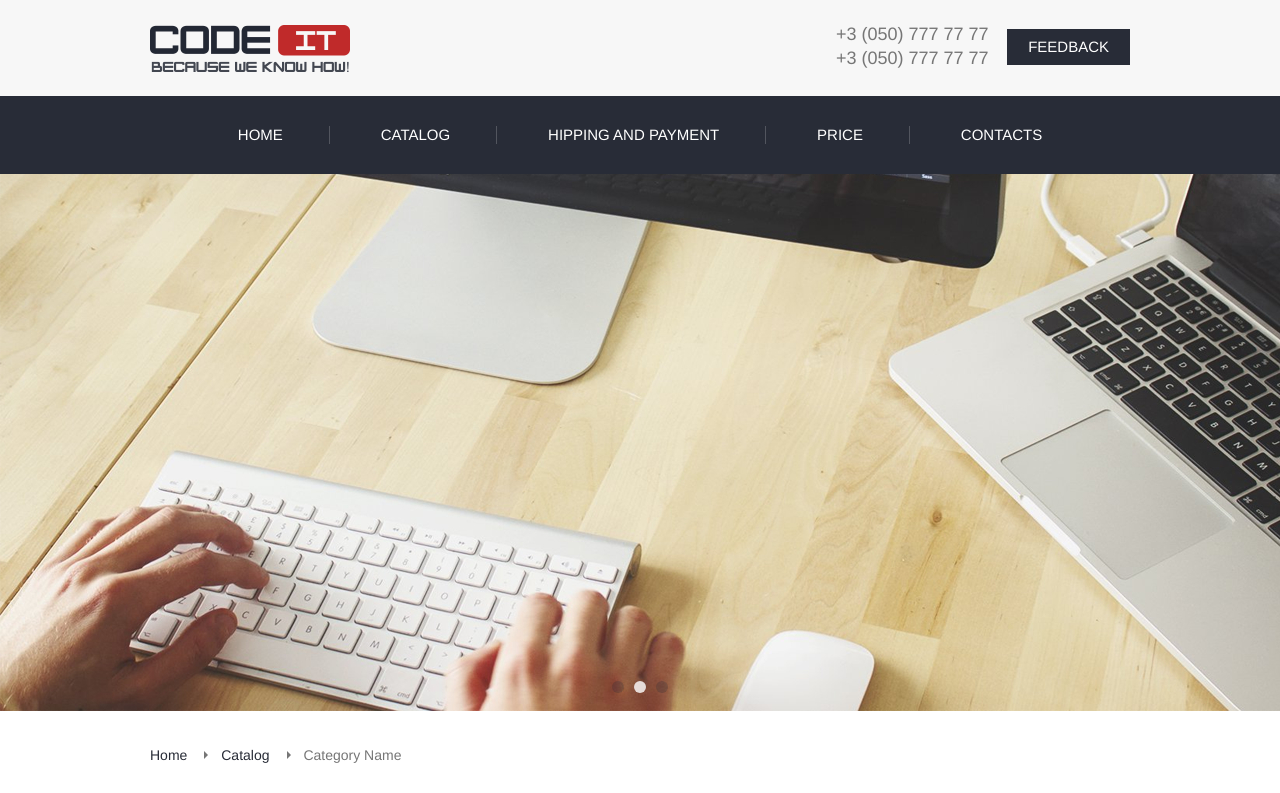
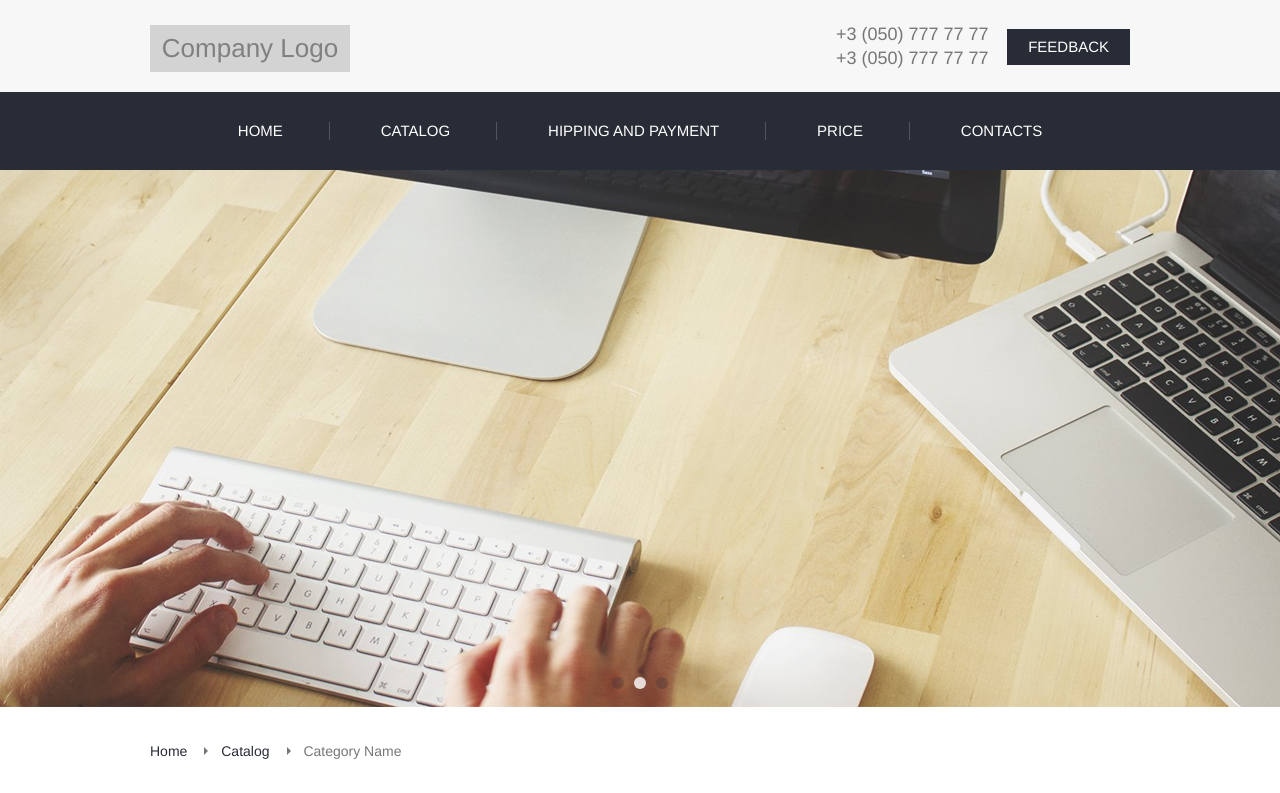
Before and after one commit to VadimMikh/CodeIT, a website: page app/index.html in a window 1280 px wide. Shown: the top 793 px of the page. Drawn offline with nearby package versions, Linux system fonts and the light colour scheme.

Commit message:
<some fixes>

```diff
--- a/app/index.html
+++ b/app/index.html
@@ -17,7 +17,7 @@
 			<div class="container clear">
 				<a href="#" class="open_menu"></a>
 				<h1 class="logo">
-					<a href="#"><img src="img/logo.png" width="200" height="47" alt="codeit"/></a>
+					<a href="#">Company Logo</a>
 				</h1>
 				<div class="contacts clear">
 					<div class="tels">
@@ -184,7 +184,7 @@
 					</ul>
 				</div>
 				<div class="rights">
-					<span>&copy; <a href="#">CodeIT</a> 2012-2013,</span>
+					<span>&copy; <a href="#">Company</a> 2012-2013,</span>
 					<span>All Rights Reserved.</span>
 				</div>
 			</div>
--- a/app/scss/main.scss
+++ b/app/scss/main.scss
@@ -96,6 +96,15 @@ body {
 		float: left;
 		a {
 			display: inline-block;
+			width: 200px;
+			height: 47px;
+			display: flex;
+			align-items: center;
+			justify-content: center;
+			color: gray;
+			font-size: 26px;
+			background: lightgray;
+			text-decoration: none;
 		}
 	}
 	.contacts {
@@ -646,6 +655,9 @@ body {
 			width: 100%;
 		    text-align: center;
 		    margin-bottom: 25px;
+		    a {
+		    	margin: 0 auto;
+		    }
 		}
 		.contacts {
 			float: none;
```
Also changed, not shown: app/css/main.css, app/img/logo.png (deleted).
